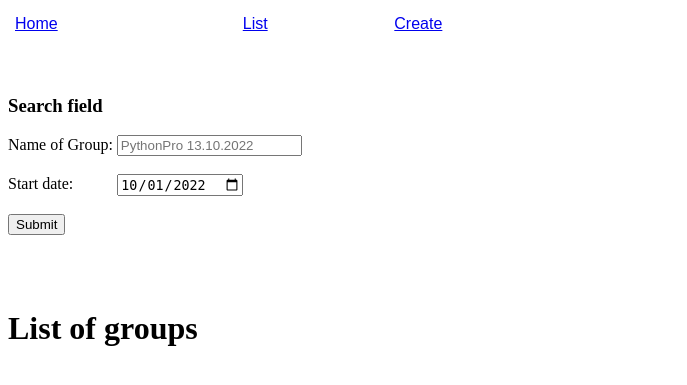
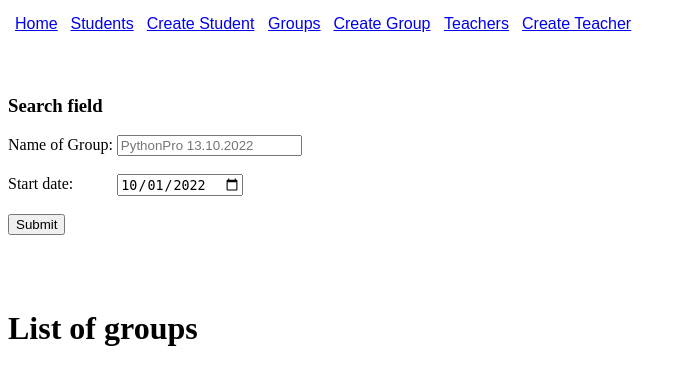
Before and after one commit to HansLanda96/DjangoOpenning, a Django app: template groups/templates/groups/list.html in a window 1280 px wide. Shown: the top 385 px of the page, without its empty margins (0-687 px from the left). Run offline with Django 4.2, Linux system fonts and the light colour scheme; the template is opened without the code that fills it, so the values that code supplies are empty.

Commit message:
Add new links
New links for Students, Groups, Teachers. Fix hardcoded links

```diff
--- a/templates/base.html
+++ b/templates/base.html
@@ -14,9 +14,15 @@
 <body>
     <table id="menu">
         <tr>
-            <td style="margin: 5px; padding: 5px"><a href="{% url 'home' %}"> Home</a></td>
-            <td style="margin: 5px; padding: 5px"><a href="{% url 'students:list' %}"> List</a></td>
-            <td style="margin: 5px; padding: 5px"><a href="{% url 'students:create' %}"> Create</a></td>
+            <td style="margin: 5px; padding: 5px"><a href="{% url 'home' %}">Home</a></td>
+            <td style="margin: 5px; padding: 5px"><a href="{% url 'students:list' %}">Students</a></td>
+            <td style="margin: 5px; padding: 5px"><a href="{% url 'students:create' %}">Create Student</a></td>
+
+            <td style="margin: 5px; padding: 5px"><a href="{% url 'groups:list' %}">Groups</a></td>
+            <td style="margin: 5px; padding: 5px"><a href="{% url 'groups:create' %}">Create Group</a></td>
+
+            <td style="margin: 5px; padding: 5px"><a href="{% url 'teachers:list' %}">Teachers</a></td>
+            <td style="margin: 5px; padding: 5px"><a href="{% url 'teachers:create' %}">Create Teacher</a></td>
         </tr>
     </table>
     <br><br>
```
